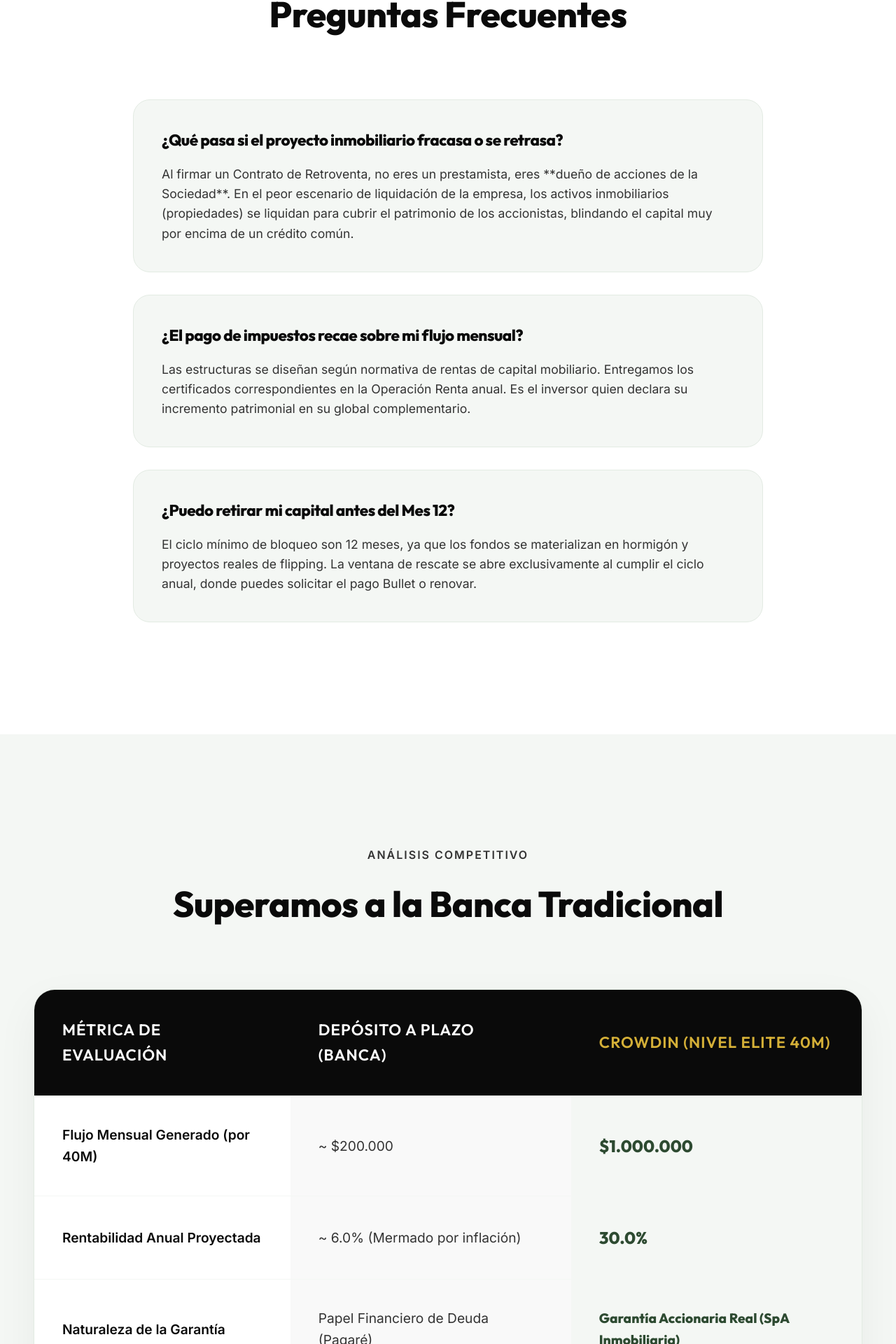
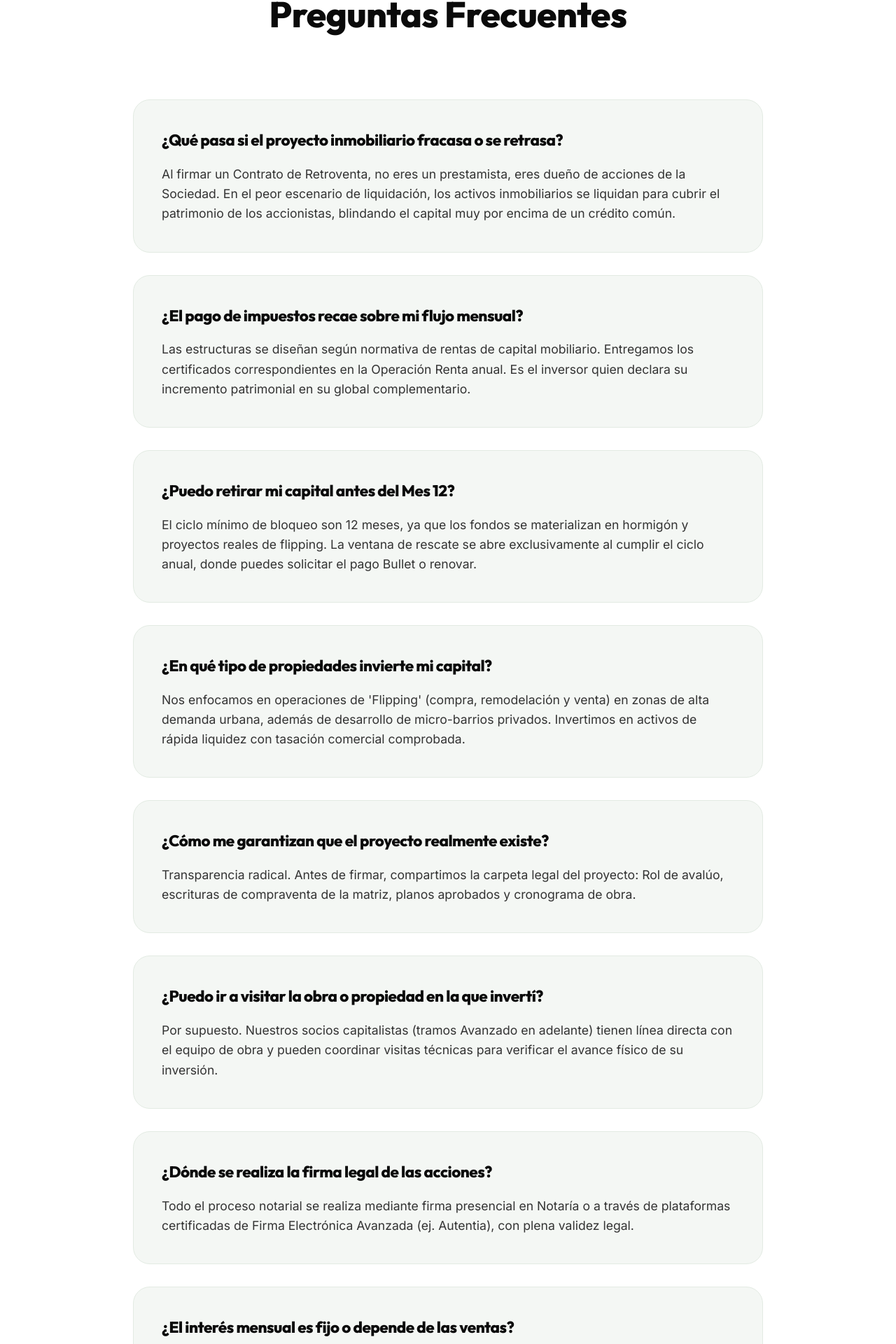
Before and after one commit to Rentapro/CrowdIn, a React (Vite) app: page / in a window 1280 px wide. Shown: the part 5432-7352 px from the top of the page at 70% size. Built offline with nearby package versions, Linux system fonts and the light colour scheme.

Commit message:
feat: inyectadas 13 FAQs estrategicas para blindaje legal de inversores

```diff
--- a/src/App.jsx
+++ b/src/App.jsx
@@ -9,6 +9,22 @@
   const WHATSAPP_NUMBER = "56900000000";
 
   const investment = tierValues[sliderIndex];
+
+  const faqs = [
+    { q: "¿Qué pasa si el proyecto inmobiliario fracasa o se retrasa?", a: "Al firmar un Contrato de Retroventa, no eres un prestamista, eres dueño de acciones de la Sociedad. En el peor escenario de liquidación, los activos inmobiliarios se liquidan para cubrir el patrimonio de los accionistas, blindando el capital muy por encima de un crédito común." },
+    { q: "¿El pago de impuestos recae sobre mi flujo mensual?", a: "Las estructuras se diseñan según normativa de rentas de capital mobiliario. Entregamos los certificados correspondientes en la Operación Renta anual. Es el inversor quien declara su incremento patrimonial en su global complementario." },
+    { q: "¿Puedo retirar mi capital antes del Mes 12?", a: "El ciclo mínimo de bloqueo son 12 meses, ya que los fondos se materializan en hormigón y proyectos reales de flipping. La ventana de rescate se abre exclusivamente al cumplir el ciclo anual, donde puedes solicitar el pago Bullet o renovar." },
+    { q: "¿En qué tipo de propiedades invierte mi capital?", a: "Nos enfocamos en operaciones de 'Flipping' (compra, remodelación y venta) en zonas de alta demanda urbana, además de desarrollo de micro-barrios privados. Invertimos en activos de rápida liquidez con tasación comercial comprobada." },
+    { q: "¿Cómo me garantizan que el proyecto realmente existe?", a: "Transparencia radical. Antes de firmar, compartimos la carpeta legal del proyecto: Rol de avalúo, escrituras de compraventa de la matriz, planos aprobados y cronograma de obra." },
+    { q: "¿Puedo ir a visitar la obra o propiedad en la que invertí?", a: "Por supuesto. Nuestros socios capitalistas (tramos Avanzado en adelante) tienen línea directa con el equipo de obra y pueden coordinar visitas técnicas para verificar el avance físico de su inversión." },
+    { q: "¿Dónde se realiza la firma legal de las acciones?", a: "Todo el proceso notarial se realiza mediante firma presencial en Notaría o a través de plataformas certificadas de Firma Electrónica Avanzada (ej. Autentia), con plena validez legal." },
+    { q: "¿El interés mensual es fijo o depende de las ventas?", a: "Es 100% fijo y contractual. A diferencia del crowdfunding de utilidades, tú no asumes el riesgo comercial de la venta final. Nosotros pagamos tu flujo mensual con nuestro capital de trabajo mientras la obra madura." },
+    { q: "¿Quién administra el dinero transferido?", a: "Los fondos ingresan directamente a la cuenta corriente institucional de la Sociedad por Acciones (SpA) que desarrolla el proyecto. No utilizamos brokers ni intermediarios que diluyan el capital." },
+    { q: "¿Existen cobros ocultos o comisiones de administración?", a: "Cero. El retorno que ves en el simulador es exactamente el flujo neto que cae en tu cuenta. CrowdIn asume los gastos operacionales, notariales y de estructuración legal." },
+    { q: "Al finalizar el Mes 12, ¿puedo reinvertir usando el interés compuesto?", a: "Esa es la estrategia institucional por excelencia. Al término del contrato, puedes optar por no retirar el pago Bullet y 'rolearlo' junto a tus ganancias hacia un nuevo proyecto, saltando a tramos de rentabilidad mayores." },
+    { q: "¿Qué ocurre si el titular de las acciones fallece?", a: "Las acciones de una SpA son un activo patrimonial heredable. Pasan directamente a la masa hereditaria legal, manteniendo sus derechos a flujo mensual y al pago Bullet intactos." },
+    { q: "¿Hay un límite máximo de inversión por persona?", a: "Los cupos por proyecto son limitados para no sobre-apalancar la operación. Sin embargo, para los tramos Institucionales ($100M+), se pueden estructurar pactos exclusivos abarcando múltiples propiedades en paralelo." }
+  ];
 
   const getTier = (amount) => {
     if (amount >= 100000000) return { roi: 0.025, name: 'Institucional' };
@@ -295,18 +311,12 @@
           </div>
 
           <div style={{ maxWidth: '900px', margin: '0 auto', display: 'flex', flexDirection: 'column', gap: '2rem' }}>
-            <div style={{ background: 'var(--sage-50)', padding: '2.5rem', borderRadius: '24px', border: '1px solid var(--sage-100)' }}>
-              <h3 style={{ fontSize: '1.4rem', color: 'var(--charcoal)', marginBottom: '1rem' }}>¿Qué pasa si el proyecto inmobiliario fracasa o se retrasa?</h3>
-              <p style={{ color: 'var(--charcoal-mid)', fontSize: '1.1rem', lineHeight: 1.6 }}>Al firmar un Contrato de Retroventa, no eres un prestamista, eres **dueño de acciones de la Sociedad**. En el peor escenario de liquidación de la empresa, los activos inmobiliarios (propiedades) se liquidan para cubrir el patrimonio de los accionistas, blindando el capital muy por encima de un crédito común.</p>
-            </div>
-            <div style={{ background: 'var(--sage-50)', padding: '2.5rem', borderRadius: '24px', border: '1px solid var(--sage-100)' }}>
-              <h3 style={{ fontSize: '1.4rem', color: 'var(--charcoal)', marginBottom: '1rem' }}>¿El pago de impuestos recae sobre mi flujo mensual?</h3>
-              <p style={{ color: 'var(--charcoal-mid)', fontSize: '1.1rem', lineHeight: 1.6 }}>Las estructuras se diseñan según normativa de rentas de capital mobiliario. Entregamos los certificados correspondientes en la Operación Renta anual. Es el inversor quien declara su incremento patrimonial en su global complementario.</p>
-            </div>
-            <div style={{ background: 'var(--sage-50)', padding: '2.5rem', borderRadius: '24px', border: '1px solid var(--sage-100)' }}>
-              <h3 style={{ fontSize: '1.4rem', color: 'var(--charcoal)', marginBottom: '1rem' }}>¿Puedo retirar mi capital antes del Mes 12?</h3>
-              <p style={{ color: 'var(--charcoal-mid)', fontSize: '1.1rem', lineHeight: 1.6 }}>El ciclo mínimo de bloqueo son 12 meses, ya que los fondos se materializan en hormigón y proyectos reales de flipping. La ventana de rescate se abre exclusivamente al cumplir el ciclo anual, donde puedes solicitar el pago Bullet o renovar.</p>
-            </div>
+            {faqs.map((faq, idx) => (
+              <div key={idx} style={{ background: 'var(--sage-50)', padding: '2.5rem', borderRadius: '24px', border: '1px solid var(--sage-100)' }}>
+                <h3 style={{ fontSize: '1.4rem', color: 'var(--charcoal)', marginBottom: '1rem' }}>{faq.q}</h3>
+                <p style={{ color: 'var(--charcoal-mid)', fontSize: '1.1rem', lineHeight: 1.6 }}>{faq.a}</p>
+              </div>
+            ))}
           </div>
         </div>
       </section>
```
